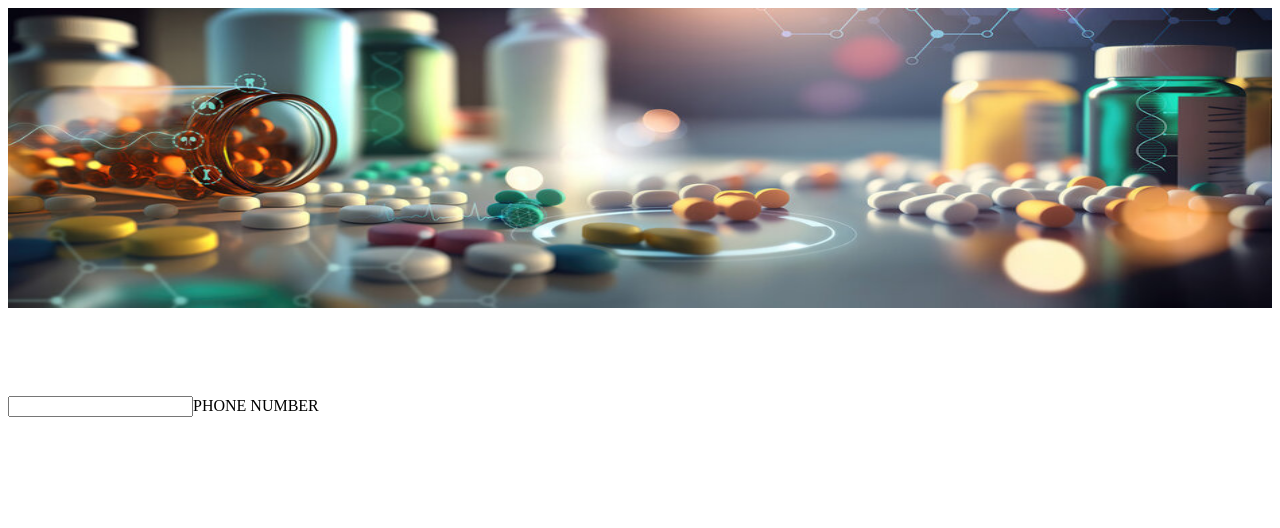
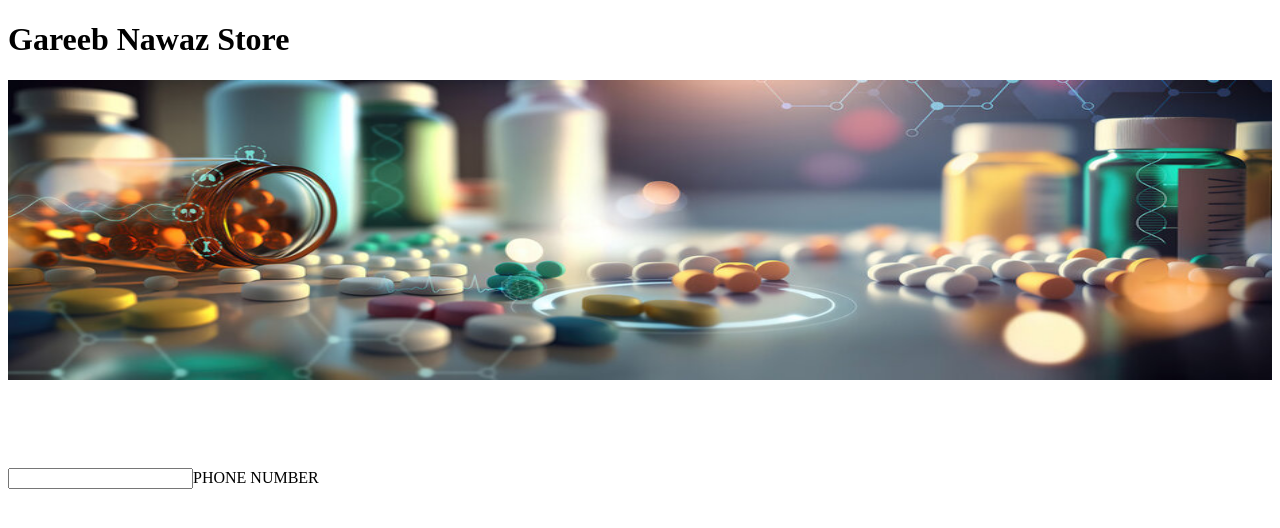
Before and after one commit to ehsanullah96/web-dev, a plain HTML site: page index.html in a window 1280 px wide. Drawn offline with Linux system fonts and the light colour scheme.

Commit message:
fonts added to webpage

```diff
--- a/index.html
+++ b/index.html
@@ -7,6 +7,7 @@
     <title>Document</title>
   </head> -->
   <body>
+    <h1>Gareeb Nawaz Store</h1>
     <div width="100%">
       <div width="100%">
         <img src="banner.jpg" alt="medicines" height="300px" width="100%" />
--- /dev/null
+++ b/style.css
@@ -0,0 +1,7 @@
+@font-face {
+  font-family: face;
+  src: url(fonts/WorkSans-VariableFont_wght.ttf);
+}
+h1 {
+  font-family: "face";
+}
```
Also changed, not shown: fonts/WorkSans-VariableFont_wght.ttf (added).
